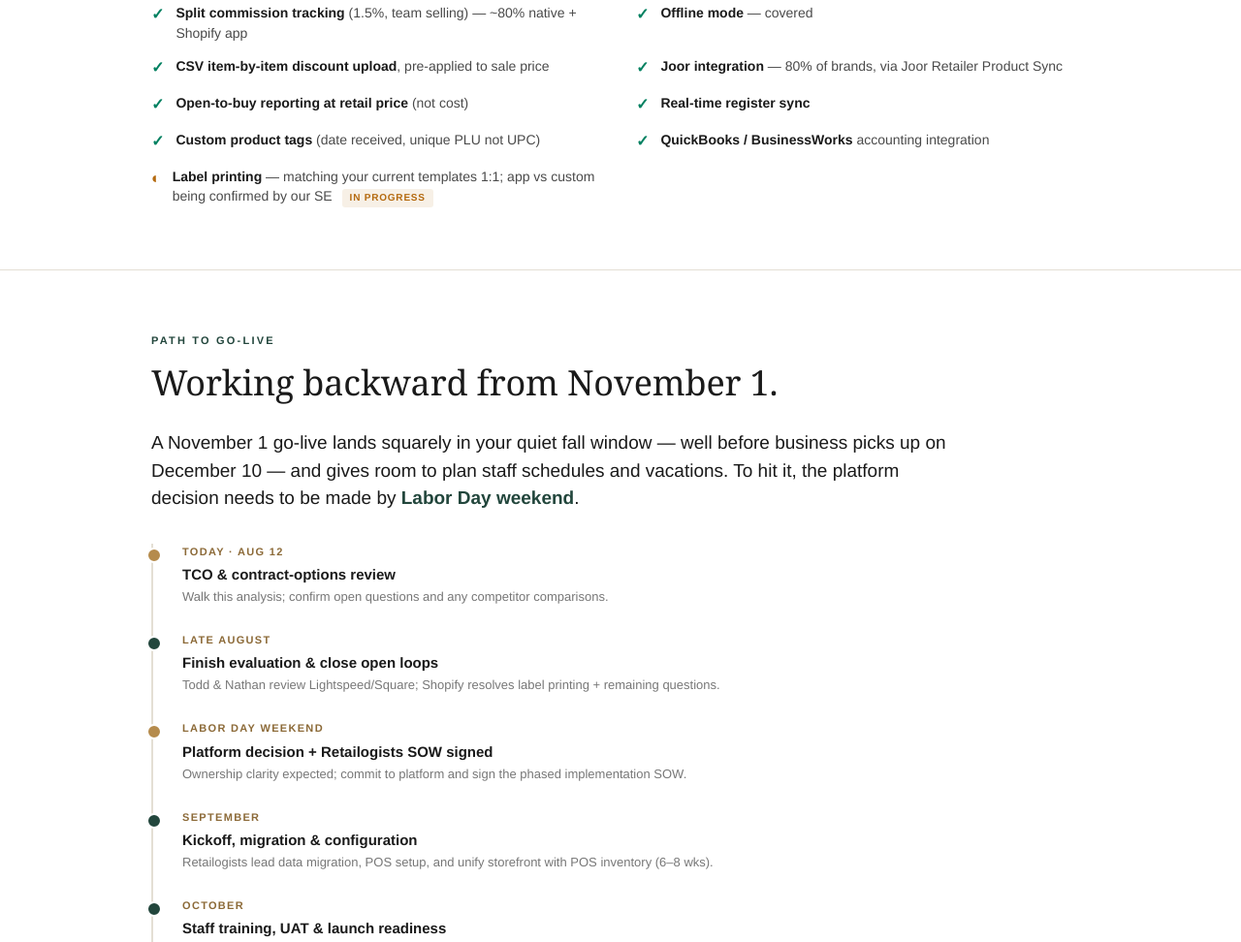
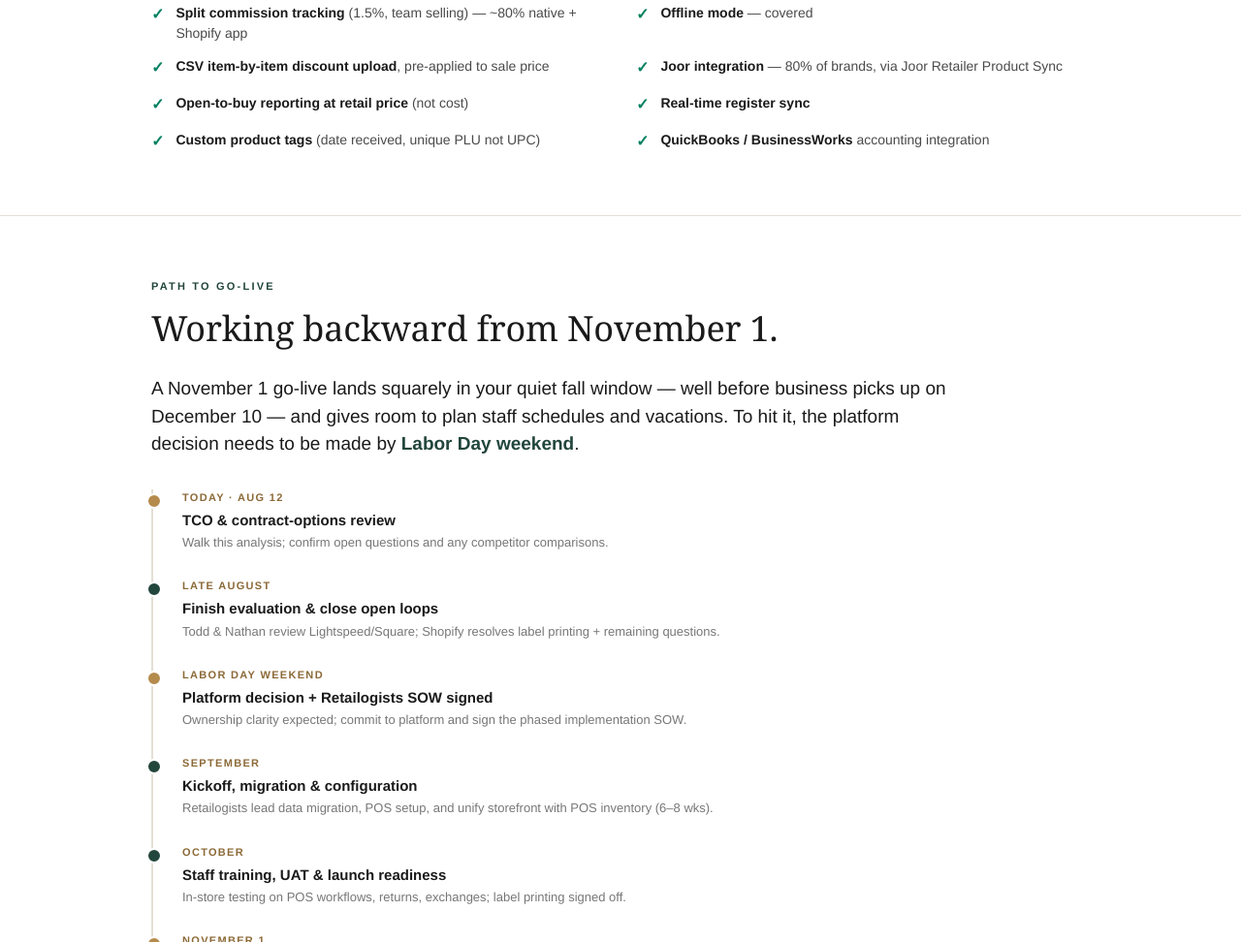
Before and after one commit to Jhemingway04/pcdg-tco-review-3d5e66d5, a plain HTML site: page index.html in a window 1280 px wide. Shown: the part 6950-7922 px from the top of the page at 97% size. Drawn offline with Linux system fonts and the light colour scheme.

Commit message:
Remove label-printing in-progress item from requirements coverage
Assisted-By: devx/06d7b3b3-9180-43af-9383-7b69871105b6

```diff
--- a/index.html
+++ b/index.html
@@ -393,7 +393,6 @@
       <div class="req"><div class="mark">✓</div><div class="text"><strong>Real-time register sync</strong></div></div>
       <div class="req"><div class="mark">✓</div><div class="text"><strong>Custom product tags</strong> (date received, unique PLU not UPC)</div></div>
       <div class="req"><div class="mark">✓</div><div class="text"><strong>QuickBooks / BusinessWorks</strong> accounting integration</div></div>
-      <div class="req"><div class="mark pending">◐</div><div class="text"><strong>Label printing</strong> — matching your current templates 1:1; app vs custom being confirmed by our SE <span class="flag">in progress</span></div></div>
     </div>
   </div>
 </section>
```
